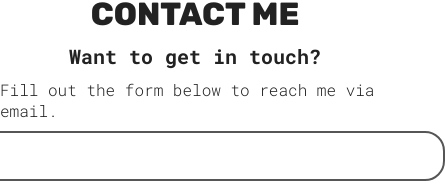
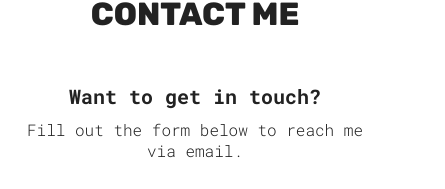
Before and after one commit to RobH0/portfolio, a React (Vite) app: page / in a window 390 px wide. Shown: the part 3862-4051 px from the top of the page, 445 px wide, since content can reach past the window. Built offline with nearby package versions, Linux system fonts and the light colour scheme.

Commit message:
style: styled contact section for mobile devices & increased form width for large screens

```diff
--- a/src/sections/Contact/Contact.jsx
+++ b/src/sections/Contact/Contact.jsx
@@ -4,8 +4,11 @@ function Contact() {
   return (
     <section id="Contact" className={styles.container}>
         <h1>Contact Me</h1>
-        <h3>Want to get in touch?</h3>
-        <p>Fill out the form below to reach me via email.</p>
+        <div className={styles.upperText}>
+            <h3>Want to get in touch?</h3>
+            <p>Fill out the form below to reach me via email.</p>
+        </div>
+
         <form
             method='POST'
             name="portfolio-contact"
--- a/src/sections/Contact/ContactStyles.module.css
+++ b/src/sections/Contact/ContactStyles.module.css
@@ -4,7 +4,7 @@
     display: flex;
     flex-direction: column;
     align-items: center;
-    gap: 10px;
+    gap: 50px;
 }
 
 .contactForm{
@@ -69,3 +69,29 @@
     }
 
 }
+
+.upperText{
+    display: flex;
+    flex-direction: column;
+    align-items: center;
+    gap: 10px;
+    text-align: center;
+}
+
+@media screen and (width > 1000px){
+    .contactForm{
+        width: 600px;
+    }
+}
+
+@media screen and (width < 400px){
+    .container{
+        .upperText{
+            width: 90dvw;
+
+        }
+        .contactForm{
+            width: 90dvw;
+        }
+    }
+}
```
